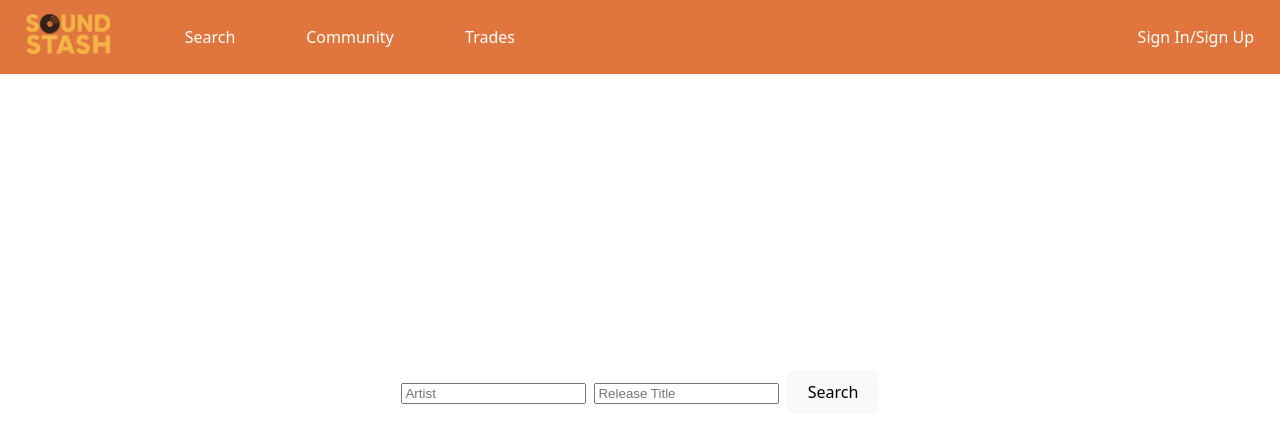
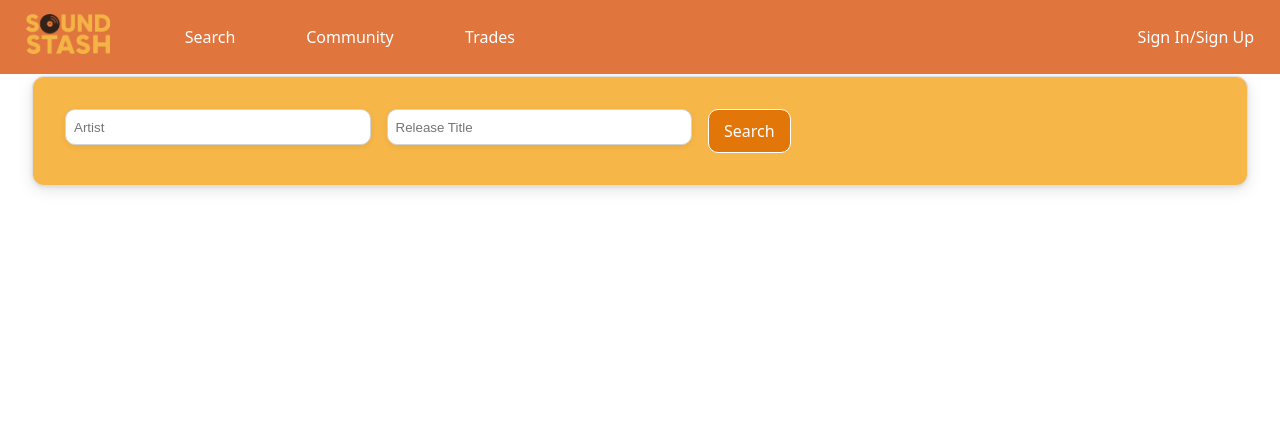
Before and after one commit to loganJMer/SoundStash, a React (Vite) app in the folder client/: page /search in a window 1280 px wide. Shown: the top 442 px of the page. Built offline with nearby package versions, Linux system fonts and the light colour scheme; no server answers.

Commit message:
Api calls all working, just have to implement the representation also changed a bit of site formatting

```diff
--- a/client/src/components/Footer.jsx
+++ b/client/src/components/Footer.jsx
@@ -2,9 +2,7 @@ import React from 'react';
 
 const Footer = () => {
     return (
-        <div>
-
-        </div>
+        null
     );
 };
 
--- a/client/src/pages/Main.jsx
+++ b/client/src/pages/Main.jsx
@@ -2,7 +2,17 @@ import React from 'react';
 
 const Main = () => {
     return (
-        <div style={{ width: '100vw', height: '100vh', backgroundColor: 'gray', zIndex: -1, position: 'relative' }}>
+        <div style={{
+            background: '#fff',
+            minHeight: '100vh',
+            width: '100vw',
+            padding: '4rem',
+            boxSizing: 'border-box',
+            margin: 0,
+            position: 'fixed',
+            top: 0,
+            left: 0
+        }}>
         </div>
     );
 };
--- a/client/src/pages/Search.jsx
+++ b/client/src/pages/Search.jsx
@@ -20,30 +20,93 @@ const Search = () => {
     };
 
     return (
-        <div>
+        <div style={{
+            background: '#fff',
+            minHeight: '100vh',
+            width: '100vw',
+            padding: '2rem',
+            boxSizing: 'border-box',
+            margin: 0,
+            position: 'fixed',
+            top: 44,
+            left: 0
+        }}>
+            <style>
+                {`
+                    input {
+                        margin-right: 0.5rem;
+                        width: 25%;
+                        min-width: 100px;
+                        max-width: 300px;
+                        padding: 0.6rem 0.5rem;
+                        background: #fff;
+                        color: #000;
+                        border: 1px solid #d3d3d3;
+                        border-radius: 10px;
+                        box-shadow: 0 2px 6px rgba(0,0,0,0.06);
+                        outline: none;
+                    }
+                    button {
+                        padding: 10px 15px;
+                        background-color: #e37609;
+                        color: #fff;
+                        border-width: 1px;
+                        border-color: white;
+                        border-radius: 10px;
+                        cursor: pointer;
+                        transition: background-color 0.3s ease, transform 0.2s ease;
+                    }
+                    button:hover {
+                        background-color: #c65d07;
+                        border-color: white;
+                        transform: scale(1.1);
+                        box-shadow: 0 4px 8px rgba(0, 0, 0, 0.3);
+                    }
+                `}
+            </style>
+            <div
+                style={{
+                    background: '#f6b648',
+                    borderRadius: '12px',
+                    boxShadow: '0 4px 16px rgba(0,0,0,0.10), 0 1.5px 4px rgba(0,0,0,0.08)',
+                    padding: '2rem',
+                    width: '100%',
+                    maxWidth: 'none',
+                    margin: '0 auto 2rem auto',
+                    border: '1px solid #e0e0e0',
+                    boxSizing: 'border-box'
+                }}
+            >
                 <form
                     onSubmit={e => {
                         e.preventDefault();
                         searchDiscogs();
                     }}
-                style={{ marginBottom: '1rem' }}
+                    style={{
+                        display: 'flex',
+                        alignItems: 'flex-start',
+                        gap: '0.5rem',
+                        marginBottom: 0,
+                        maxWidth: '100%',
+                        justifyContent: 'flex-start'
+                    }}
                 >
                     <input
                         type="text"
                         value={searchTerm.artist || ''}
                         onChange={e => setSearchTerm(prev => ({ ...prev, artist: e.target.value }))}
                         placeholder="Artist"
-                    style={{ marginRight: '0.5rem' }}
                     />
                     <input
                         type="text"
                         value={searchTerm.release_title || ''}
                         onChange={e => setSearchTerm(prev => ({ ...prev, release_title: e.target.value }))}
                         placeholder="Release Title"
-                    style={{ marginRight: '0.5rem' }}
                     />
                     <button type="submit">Search</button>
                 </form>
+            </div>
+            {/* Results will be rendered below here */}
         </div>
     );
 };
```
Also changed, not shown: client/src/pages/signin.jsx (indentation only). Lines whose indentation alone changed are shown as unchanged.
